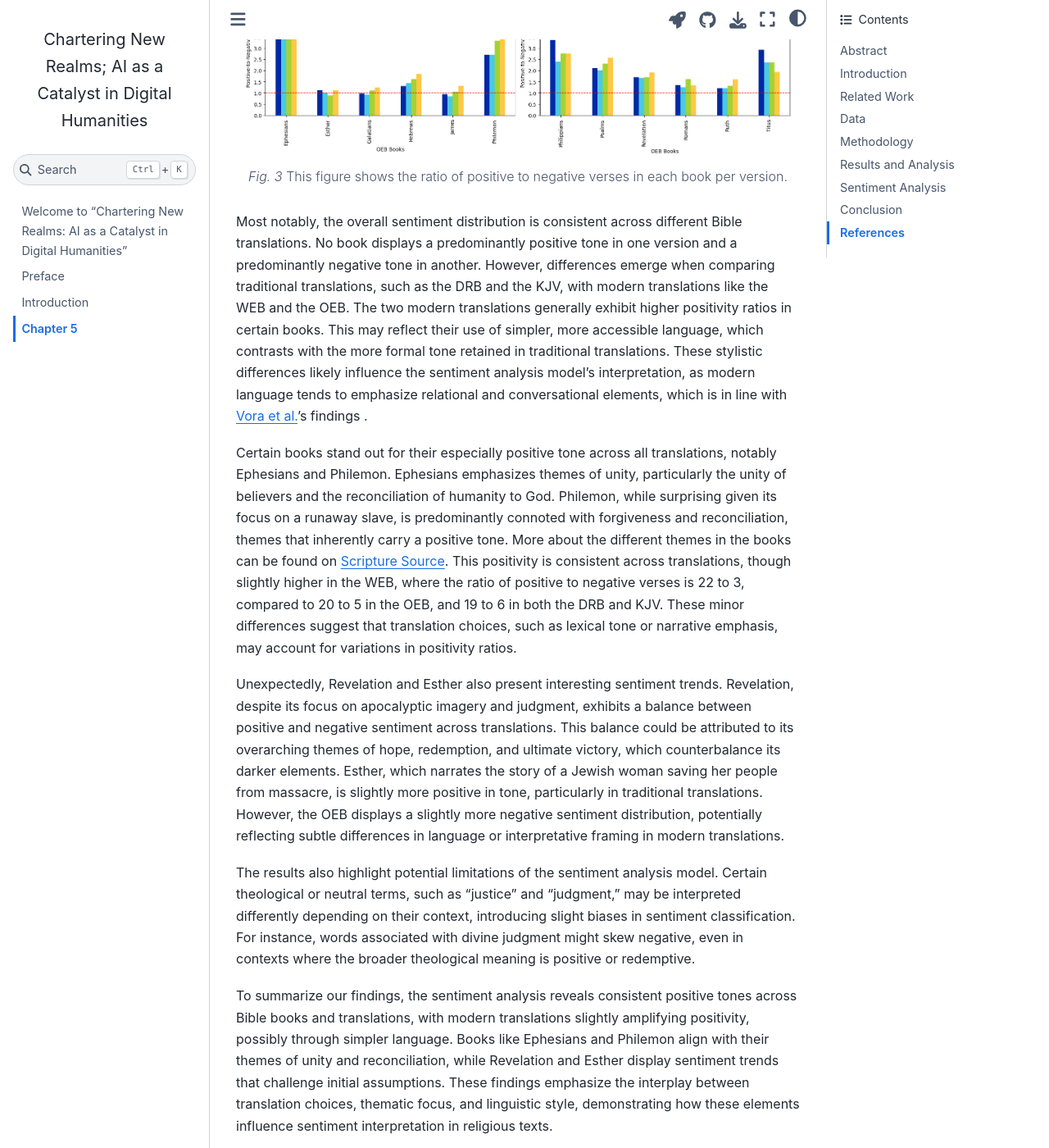
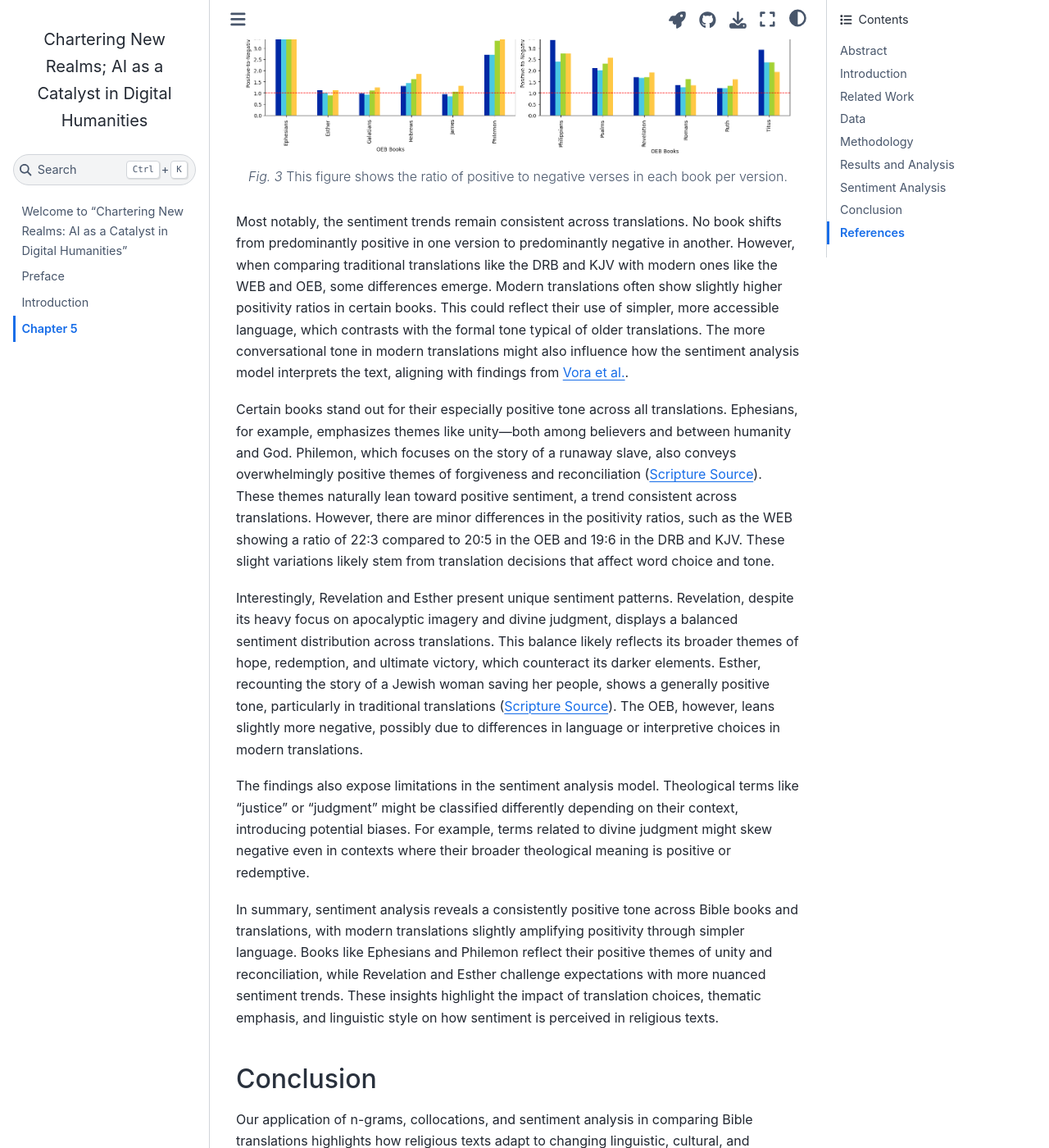
Before and after one commit to pstroe/chartering-new-realms-2024, a Jupyter Book: the page built from chapter5.md, in a window 1280 px wide and 1400 px high, scrolled down 17143 px. Shown: the whole window at 82% size. Built offline with Jupyter Book 1.0.4 settings and Sphinx 7.4.7 and the Sphinx Book theme 1.1.4, drawn with Linux system fonts in a browser that asks for light colours; some of the changed text lies outside the part shown.

Commit message:
refined some things

````diff
--- a/chapter5.md
+++ b/chapter5.md
@@ -156,17 +156,15 @@
 ### Sentiment Analysis
 The following section discusses the methodology used to analyze the sentiment of the books across the different Bible versions.
 
-In a first iteration of applying sentiment analysis to the four Bible versions, we used [VADER](https://vadersentiment.readthedocs.io/en/latest/) (Valence Aware Dictionary and sEntiment Reasoner). But because VADER is speficially trained on social media text, it proofed to not perform adequately for our purposes. For instance, VADER often interprets key terms as neutral — such as "Jesus" — despite their significant positive connotations in the text. Conversely, terms like "God" are appropriately identified as positive. This inconsistency prompted a shift to more advanced tools.
+Initially, we applied sentiment analysis using [VADER](https://vadersentiment.readthedocs.io/en/latest/) (Valence Aware Dictionary and sEntiment Reasoner). But because VADER is speficially trained on social media text, it proved to not perform adequately for our purposes. For instance, VADER often interprets key terms as neutral — such as "Jesus" — despite their significant positive connotations in the text. Conversely, terms like "God" are appropriately identified as positive. This inconsistency prompted a shift to more advanced tools.
 
-To address these challenges, we employed a pre-trained DistilBERT model fine-tuned for sentiment classification by [Huggingface](https://huggingface.co/distilbert/distilbert-base-uncased-finetuned-sst-2-english). While fine-tuning specifically on biblical text would likely improve performance further, the existing model demonstrated sufficient efficacy for the study's purpose.
+To address these challenges, we employed a pre-trained DistilBERT model fine-tuned for sentiment classification by [Huggingface](https://huggingface.co/distilbert/distilbert-base-uncased-finetuned-sst-2-english). While further fine-tuning the model specifically on biblical texts would likely improve performance further, the existing model demonstrated sufficient efficacy for this study.
 
-Sentiment analysis was performed by applying the DistilBERT model to classify each verse in the dataset as either positive or negative, along with a confidence score for each prediction that indicated the model's certainty. The dataset was then organized by Bible book and version to allow aggregation of sentiment predictions for all verses within each grouping. A majority voting approach, based on the most frequent sentiment label, was used to determine whether the overall sentiment of each book and version was predominantly positive or negative.
+The sentiment analysis process involved applying the DistilBERT model to classify each verse in the dataset as either positive or negative, alongside a confidence score indicating the model's certainty for each prediction. The data was then grouped by Bible book and version to aggregate sentiment predictions for each group. To determine the overall sentiment of a book or version, we used a majority voting approach, where the most frequent sentiment label (positive or negative) among the verses defined the book's predominant sentiment. The results were compiled into a single DataFrame, summarizing sentiment trends across all books and versions.
 
-To determine the overall sentiment for each book and version, we applied majority voting, where the most frequent sentiment label (positive or negative) among the verses was chosen as the book's predominant sentiment. These results were then combined into a single DataFrame, offering a comprehensive summary of sentiment trends across books and versions.
+To assess the model's performance, we analyzed a sample of verses from the OEB version of Revelation, a book expected to have a more negative tone due to its apocalyptic content.
 
-To test the adequacy of the model's apporach, we analyzed a selection of verses from the OEB book of Revelation, which we assumed to be more negative in tone due to the topic of the apocalypse.
-
-Here are a few sentences from the book of Revelation with their sentiment analysis results (CODE NOT WORKING YET):
+The results provide a closer look at how the sentiment model interprets biblical language: (CODE NOT WORKING YET):
 
 ```{code-cell} python
 :thebe:
@@ -178,13 +176,15 @@
 sentiment_df.head(10)
 ```
 
-As we can see, a verse like "The Revelation of Jesus Christ, which God gave to him to make known to his servants, concerning what must shortly take place, and which he sent and revealed by his angel to his servant John," is labeled positive with a high confidencd score of 0.969. This is likely due to the model detecting positive or anticipatory language that indicates hope or revelation, such as the reference to "Jesus Christ", "revealed", and "concerning what must shortly take place". These words often carry a sense of expectation or importance, which the sentiment model associates with positive sentiment, even though this text may have deeper religious or prophetic connotations.
+As we can see, a verse like "The Revelation of Jesus Christ, which God gave to him to make known to his servants, concerning what must shortly take place, and which he sent and revealed by his angel to his servant John," is labeled positive with a high confidencd score of 0.969. This classification likely stems from the model detecting positive or anticipatory language, such as "Jesus Christ," "revealed," and "what must shortly take place." These terms often convey hope or importance, which the sentiment model associates with positivity, even though the verse has deeper theological and prophetic significance.
+
 In contrast, a verse like "I, John, who am your brother, and who share with you in the suffering and kingship and endurance of Jesus, found myself on the island called Patmos, for the sake of the message of God and the testimony to Jesus." is labeled negative with high confidence score of 0.917. While the overall tone seems more positive, as it expresses a sense of solidarity, endurance, and purpose, the model may classify it as negative due to the context of suffering and intensity of language. The model may focus more on negative keywords than biblical context.
 Taking these sentences as examples shows that while the model works well enough, it should be fine-tuned to biblical texts to capture some keywords better in the spirutual context.
+was labeled negative with a high confidence score of 0.917. While the verse's overall tone reflects solidarity, endurance, and purpose, the model likely focused on terms like "suffering" and interpreted them as indicators of negativity. This suggests that the model may weigh certain keywords more heavily than the broader context, highlighting a need for fine-tuning to better understand spiritual and theological nuances.
 
-In summary, the purpose of this workflow was to systematically analyze sentiment trends across different Bible books in our four Bible versions. This analysis aimed to provide insights into the overall tone of each book and Bible version, whether predominantly positive or negative, as well as the intensity of sentiment as measured by the average confidence score. To address potential biases introduced by majority voting, the ratio of positive to negative sentiments was also calculated, offering a more nuanced perspective on sentiment dynamics.
+In summary, this workflow systematically analyzed sentiment trends across books in four Bible translations. It provided insights into the overall tone of each book and version—whether predominantly positive or negative—while also measuring the intensity of sentiment through confidence scores. To address potential biases in majority voting, we calculated the ratio of positive to negative sentiments, offering a more detailed view of sentiment dynamics.
 
-This approach provides a robust framework for examining the emotional undertones in biblical texts, contributing to a deeper understanding of theological and interpretative shifts across translations. This will be discussed in more detail in the next section.
+This methodology establishes a robust framework for examining the emotional tones in biblical texts, contributing to a deeper understanding of theological and interpretative shifts across translations. The next section will explore these findings in greater detail.
 
 
 ## Results and Analysis
@@ -247,7 +247,7 @@
 In conclusion, the linguistic implications of changes in religious text translations highlight the dynamic interplay between tradition and adaptation. Variations in n-gram frequency, syntactic shifts, semantic reinterpretations, and cultural sensitivity all reflect broader efforts to make sacred texts accessible and engaging for modern readers. These changes illustrate how linguistic choices shape not only the readability of the text but also its theological framing and cultural relevance. By examining these implications, we gain a deeper understanding of how language evolves to meet the spiritual and cultural needs of diverse audiences. Future research could explore the impact of these linguistic changes on readers' interpretations and engagement with religious texts, further illuminating the intersection of language, culture, and theology.
 
 ## Sentiment Analysis
-The sentiment analysis of Bible books across multiple translations demonstrates that most books are predominantly positive in tone. {numref}`sentiment_per_book` shows the ratio of positive to negative verses in each book. A higher positive-to-negative ratio indicates that the verses within a book are more frequently positive than negative. A ratio of 1 serves as the threshold for balance - 1 meaning the same number of positive and negative verses -, with values above 1 indicating more positive sentiment and those below 1 reflecting a majority of negative sentiment. Interestingly, few books approach this threshold, and even fewer fall below it, underscoring the overall positive tone across the dataset.
+The sentiment analysis of Bible books across various translations reveals that most books predominantly have a positive tone. As shown in {numref}sentiment_per_book, the ratio of positive to negative verses in each book indicates how often positive sentiment is expressed compared to negative sentiment. A ratio of 1 serves as the threshold, meaning an equal number of positive and negative verses, with ratios above 1 signaling more positivity and those below 1 suggesting more negativity. Interestingly, very few books come close to this threshold, and even fewer fall below it, highlighting the overall positive sentiment trend in the dataset.
 
 ```{figure} sentiment_per_book_by_version.png
 ---
@@ -256,15 +256,15 @@
 This figure shows the ratio of positive to negative verses in each book per version.
 ```
 
-Most notably, the overall sentiment distribution is consistent across different Bible translations. No book displays a predominantly positive tone in one version and a predominantly negative tone in another. However, differences emerge when comparing traditional translations, such as the DRB and the KJV, with modern translations like the WEB and the OEB. The two modern translations generally exhibit higher positivity ratios in certain books. This may reflect their use of simpler, more accessible language, which contrasts with the more formal tone retained in traditional translations. These stylistic differences likely influence the sentiment analysis model’s interpretation, as modern language tends to emphasize relational and conversational elements, which is in line with [Vora et al.](https://arxiv.org/abs/2401.00689)'s findings .
+Most notably, the sentiment trends remain consistent across translations. No book shifts from predominantly positive in one version to predominantly negative in another. However, when comparing traditional translations like the DRB and KJV with modern ones like the WEB and OEB, some differences emerge. Modern translations often show slightly higher positivity ratios in certain books. This could reflect their use of simpler, more accessible language, which contrasts with the formal tone typical of older translations. The more conversational tone in modern translations might also influence how the sentiment analysis model interprets the text, aligning with findings from [Vora et al.](https://arxiv.org/abs/2401.00689).
 
-Certain books stand out for their especially positive tone across all translations, notably Ephesians and Philemon. Ephesians emphasizes themes of unity, particularly the unity of believers and the reconciliation of humanity to God. Philemon, while surprising given its focus on a runaway slave, is predominantly connoted with forgiveness and reconciliation, themes that inherently carry a positive tone. More about the different themes in the books can be found on [Scripture Source](https://scripturesource.com/biblebookthemes/). This positivity is consistent across translations, though slightly higher in the WEB, where the ratio of positive to negative verses is 22 to 3, compared to 20 to 5 in the OEB, and 19 to 6 in both the DRB and KJV. These minor differences suggest that translation choices, such as lexical tone or narrative emphasis, may account for variations in positivity ratios.
+Certain books stand out for their especially positive tone across all translations. Ephesians, for example, emphasizes themes like unity—both among believers and between humanity and God. Philemon, which focuses on the story of a runaway slave, also conveys overwhelmingly positive themes of forgiveness and reconciliation ([Scripture Source](https://scripturesource.com/biblebookthemes/)). These themes naturally lean toward positive sentiment, a trend consistent across translations. However, there are minor differences in the positivity ratios, such as the WEB showing a ratio of 22:3 compared to 20:5 in the OEB and 19:6 in the DRB and KJV. These slight variations likely stem from translation decisions that affect word choice and tone.
 
-Unexpectedly, Revelation and Esther also present interesting sentiment trends. Revelation, despite its focus on apocalyptic imagery and judgment, exhibits a balance between positive and negative sentiment across translations. This balance could be attributed to its overarching themes of hope, redemption, and ultimate victory, which counterbalance its darker elements. Esther, which narrates the story of a Jewish woman saving her people from massacre, is slightly more positive in tone, particularly in traditional translations. However, the OEB displays a slightly more negative sentiment distribution, potentially reflecting subtle differences in language or interpretative framing in modern translations.
+Interestingly, Revelation and Esther present unique sentiment patterns. Revelation, despite its heavy focus on apocalyptic imagery and divine judgment, displays a balanced sentiment distribution across translations. This balance likely reflects its broader themes of hope, redemption, and ultimate victory, which counteract its darker elements. Esther, recounting the story of a Jewish woman saving her people, shows a generally positive tone, particularly in traditional translations ([Scripture Source](https://scripturesource.com/biblebookthemes/)). The OEB, however, leans slightly more negative, possibly due to differences in language or interpretive choices in modern translations.
 
-The results also highlight potential limitations of the sentiment analysis model. Certain theological or neutral terms, such as "justice" and "judgment," may be interpreted differently depending on their context, introducing slight biases in sentiment classification. For instance, words associated with divine judgment might skew negative, even in contexts where the broader theological meaning is positive or redemptive.
+The findings also expose limitations in the sentiment analysis model. Theological terms like "justice" or "judgment" might be classified differently depending on their context, introducing potential biases. For example, terms related to divine judgment might skew negative even in contexts where their broader theological meaning is positive or redemptive.
 
-To summarize our findings, the sentiment analysis reveals consistent positive tones across Bible books and translations, with modern translations slightly amplifying positivity, possibly through simpler language. Books like Ephesians and Philemon align with their themes of unity and reconciliation, while Revelation and Esther display sentiment trends that challenge initial assumptions. These findings emphasize the interplay between translation choices, thematic focus, and linguistic style, demonstrating how these elements influence sentiment interpretation in religious texts.
+In summary, sentiment analysis reveals a consistently positive tone across Bible books and translations, with modern translations slightly amplifying positivity through simpler language. Books like Ephesians and Philemon reflect their positive themes of unity and reconciliation, while Revelation and Esther challenge expectations with more nuanced sentiment trends. These insights highlight the impact of translation choices, thematic emphasis, and linguistic style on how sentiment is perceived in religious texts.
 
 ## Conclusion
 
````
